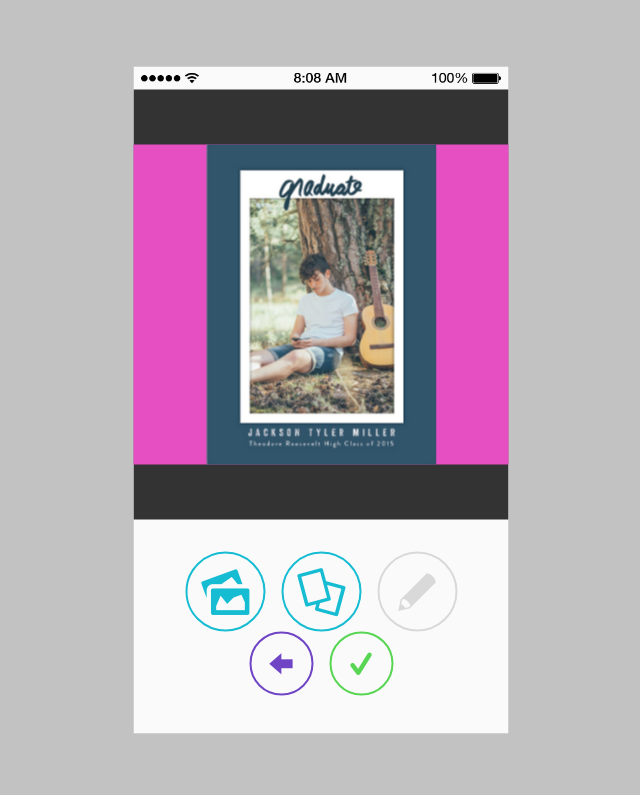
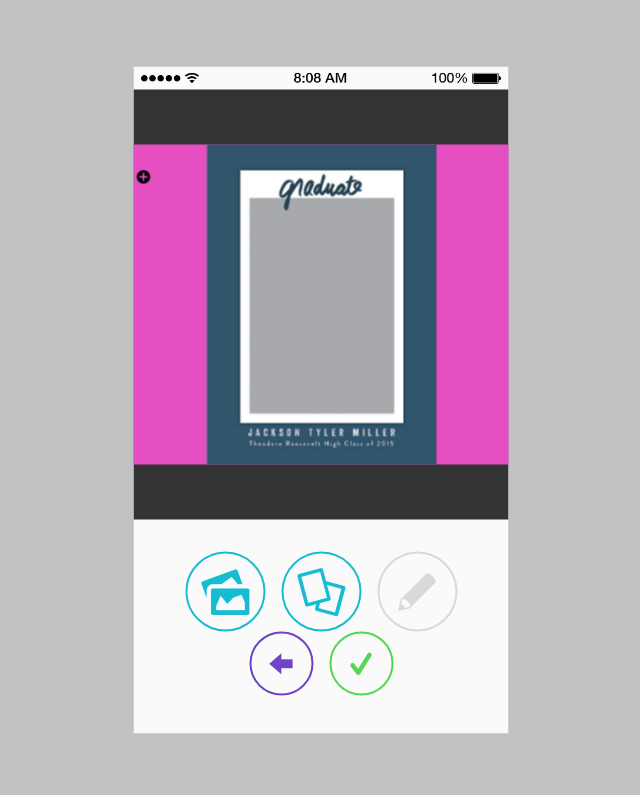
Before and after one commit to domwashburn/mobile-configurator, a website: page index.html in a window 1280 px wide. Shown: the whole page, without its empty margins (319-959 px from the left). Drawn offline with nearby package versions, Linux system fonts and the light colour scheme; placeholder pictures from the web are drawn by us.

Commit message:
added new images for various states

```diff
--- a/index.html
+++ b/index.html
@@ -32,12 +32,13 @@
                                 <div class="card__holder">
                                     <div class="card">
                                         <div class="card__face card--front front">
-                                            <img src="assets/images/card-01.jpg" alt="" class="card__image ">
-                                            <div class="card__add-image">
-                                        </div>
+                                            <img src="assets/images/card-01--blank.jpg" alt="" class="card__image ">
+                                            <div class="">
+                                            <i class="card__add-image icon-plus-circled"></i>
+                                            </div>
                                         </div>
                                         <div class="card__face card--back back">
-                                            <img src="http://placehold.it/544x760" alt="" class="card__image ">
+                                            <img src="assets/images/card-01--blank-back.jpg" alt="" class="card__image ">
                                         </div>
 
                                     </div>
```
Also changed, not shown: assets/images/15255724741_f323b47b15_z.jpg (added), assets/images/card-01--blank-back.jpg (added), assets/images/card-01--blank.jpg (added), assets/images/card-01-done.jpg (added).
